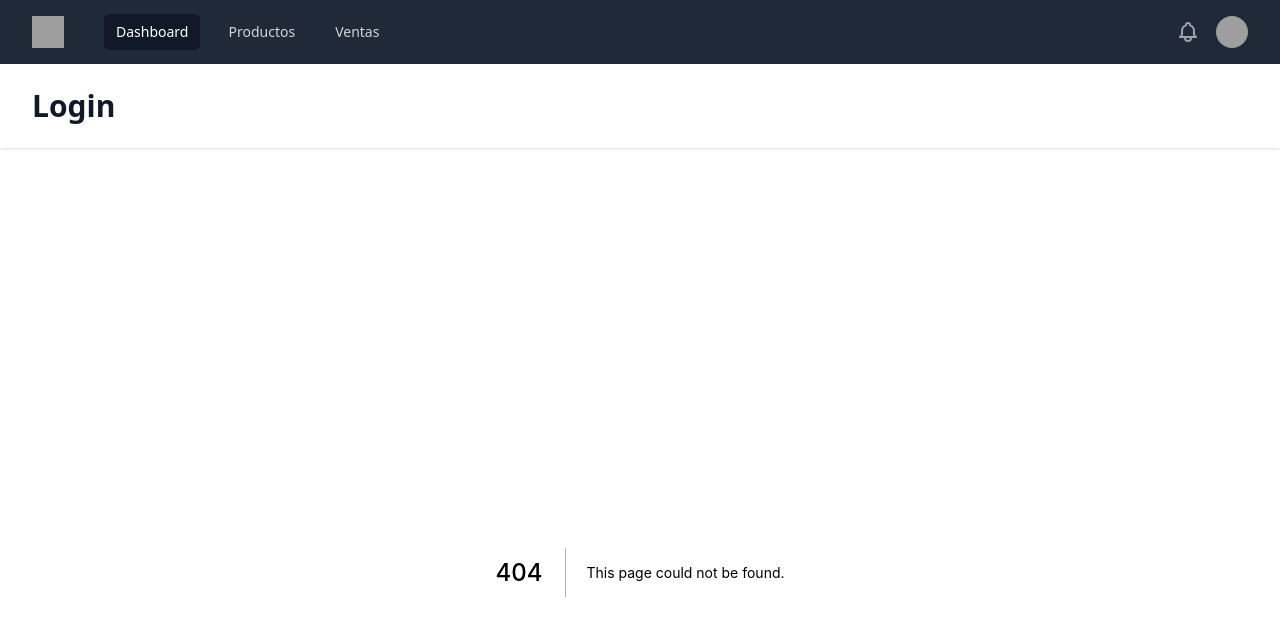
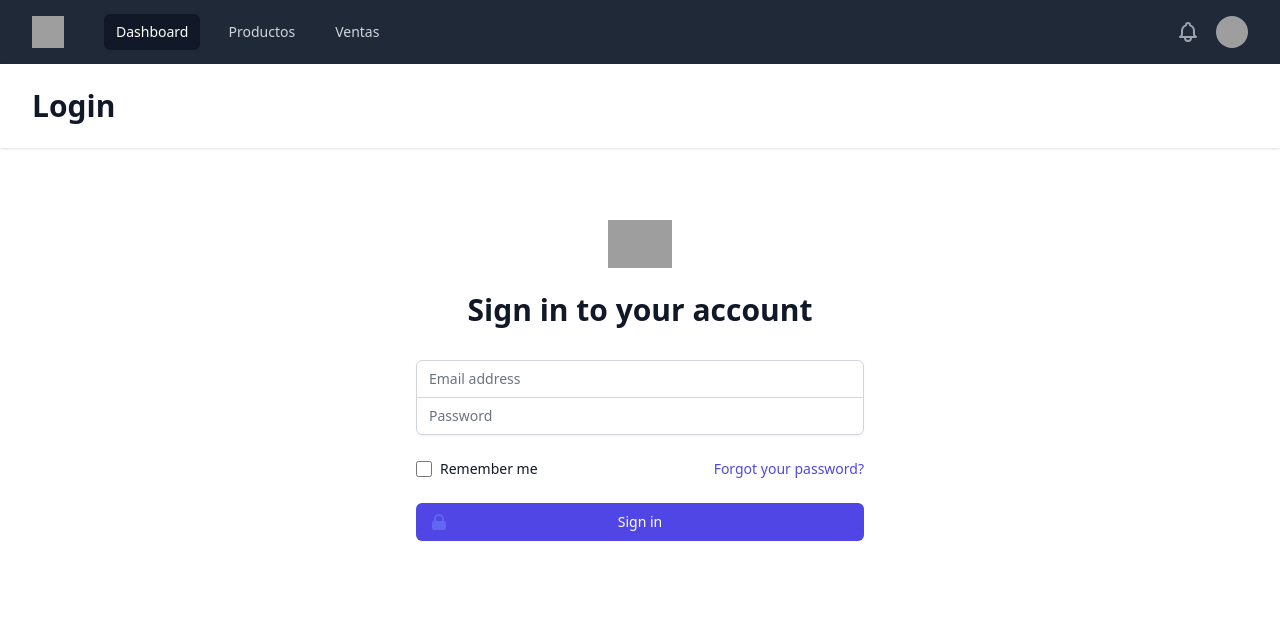
Before and after one commit to dloyolar/react-next-admin-shop, a Next.js app: page /login in a window 1280 px wide. Before the commit this address had no page. Shown: the top 620 px of the page. Built offline with nearby package versions, Linux system fonts and the light colour scheme; grey boxes are pictures that could not be loaded.

Commit message:
[ADD] ✨ Login page with logic to catch email and pass

```diff
--- a/src/components/LoginPage.jsx
+++ b/src/components/LoginPage.jsx
@@ -1,6 +1,17 @@
 import { LockClosedIcon } from "@heroicons/react/solid";
+import { useRef } from "react";
 
 export default function LoginPage() {
+  const emailRef = useRef(null);
+  const passwordRef = useRef(null);
+
+  const handleSubmit = (e) => {
+    e.preventDefault();
+    const email = emailRef.current.value;
+    const password = passwordRef.current.value;
+    console.log(email, password);
+  };
+
   return (
     <>
       <div className="min-h-full flex items-center justify-center py-12 px-4 sm:px-6 lg:px-8">
@@ -15,7 +26,7 @@ export default function LoginPage() {
               Sign in to your account
             </h2>
           </div>
-          <form className="mt-8 space-y-6" action="#" method="POST">
+          <form className="mt-8 space-y-6" onSubmit={handleSubmit}>
             <input type="hidden" name="remember" defaultValue="true" />
             <div className="rounded-md shadow-sm -space-y-px">
               <div>
@@ -30,6 +41,7 @@ export default function LoginPage() {
                   required
                   className="appearance-none rounded-none relative block w-full px-3 py-2 border border-gray-300 placeholder-gray-500 text-gray-900 rounded-t-md focus:outline-none focus:ring-indigo-500 focus:border-indigo-500 focus:z-10 sm:text-sm"
                   placeholder="Email address"
+                  ref={emailRef}
                 />
               </div>
               <div>
@@ -44,6 +56,7 @@ export default function LoginPage() {
                   required
                   className="appearance-none rounded-none relative block w-full px-3 py-2 border border-gray-300 placeholder-gray-500 text-gray-900 rounded-b-md focus:outline-none focus:ring-indigo-500 focus:border-indigo-500 focus:z-10 sm:text-sm"
                   placeholder="Password"
+                  ref={passwordRef}
                 />
               </div>
             </div>
--- /dev/null
+++ b/src/pages/login.js
@@ -0,0 +1,8 @@
+import LoginPage from "@components/LoginPage";
+import React from "react";
+
+const login = () => {
+  return <LoginPage />;
+};
+
+export default login;
```
